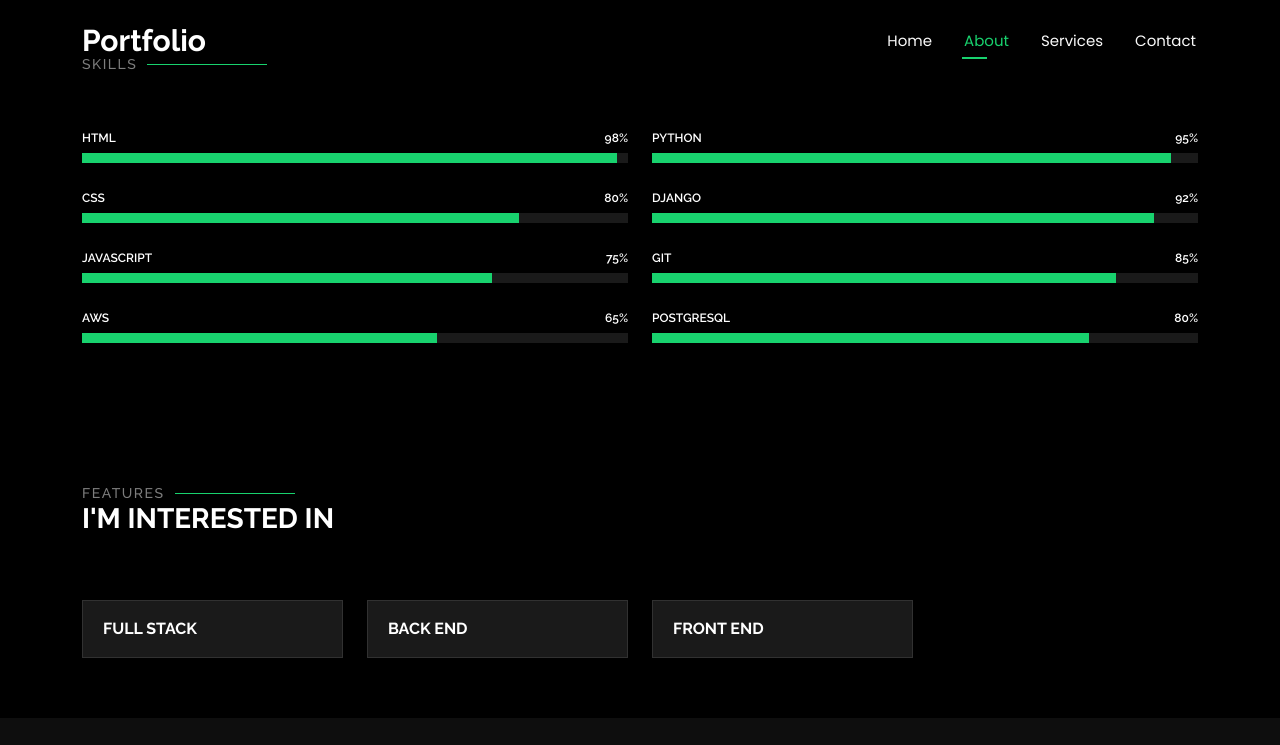
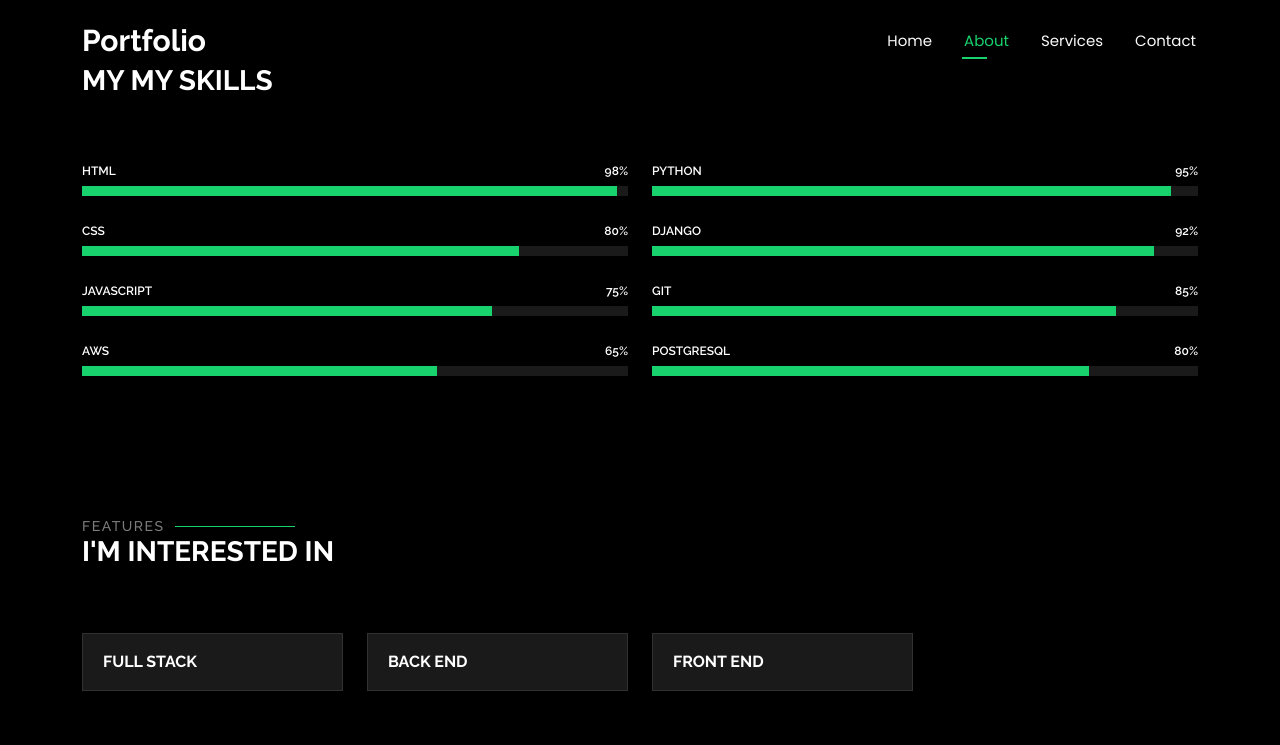
Before and after one commit to Abhijith-24/Portfolio-Website, a plain HTML site: page about.html in a window 1280 px wide. Shown: the top 745 px of the page. Drawn offline with Linux system fonts and the light colour scheme.

Commit message:
Update about.html

```diff
--- a/about.html
+++ b/about.html
@@ -60,8 +60,8 @@
 
       <!-- Section Title -->
       <div class="container section-title" data-aos="fade-up">
-        <h2>Skills</h2>
 
+      <div><span>My</span> <span class="description-title">MY SKILLS</span></div>
       </div><!-- End Section Title -->
 
       <div class="container" data-aos="fade-up" data-aos-delay="100">
```
